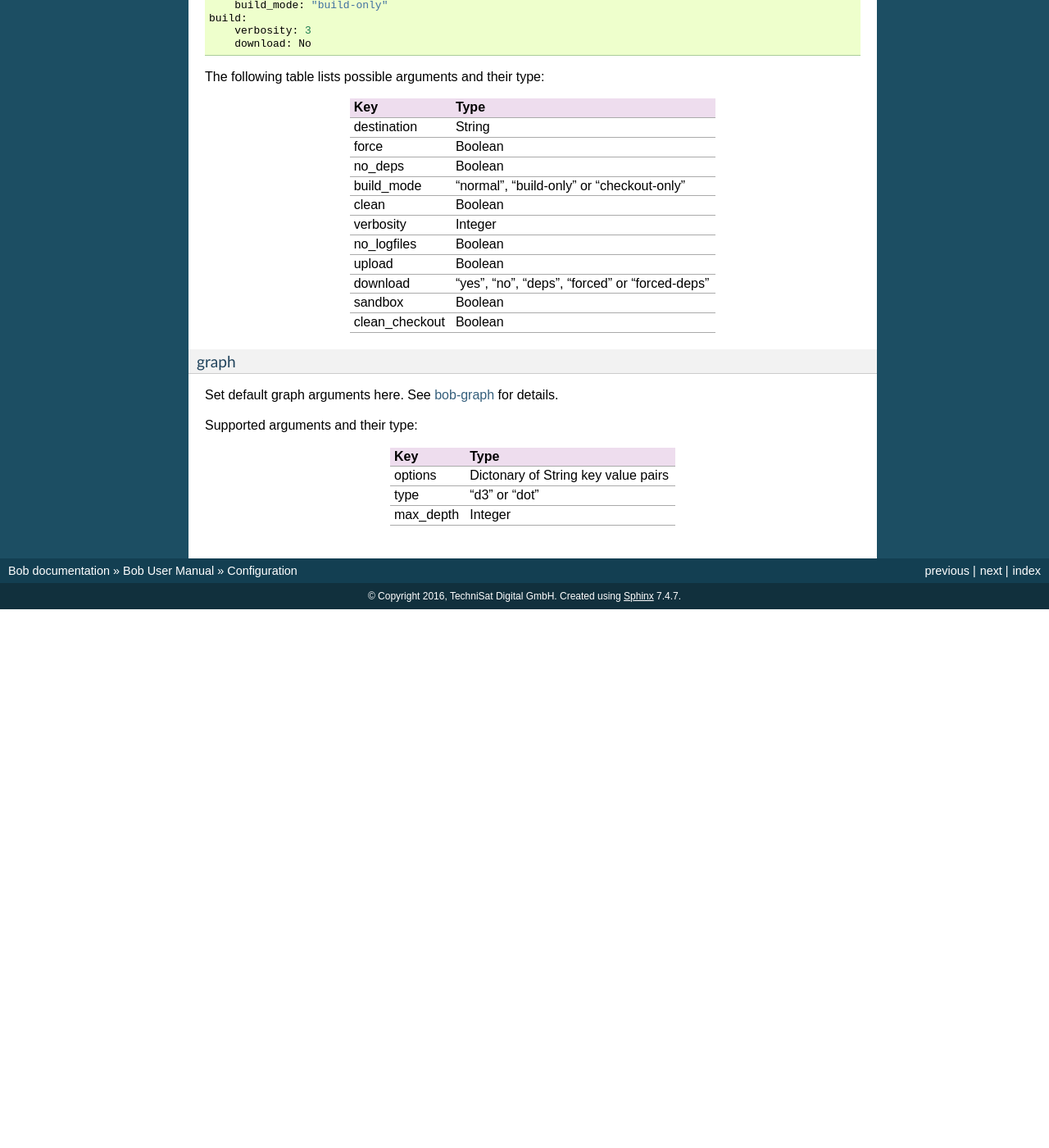
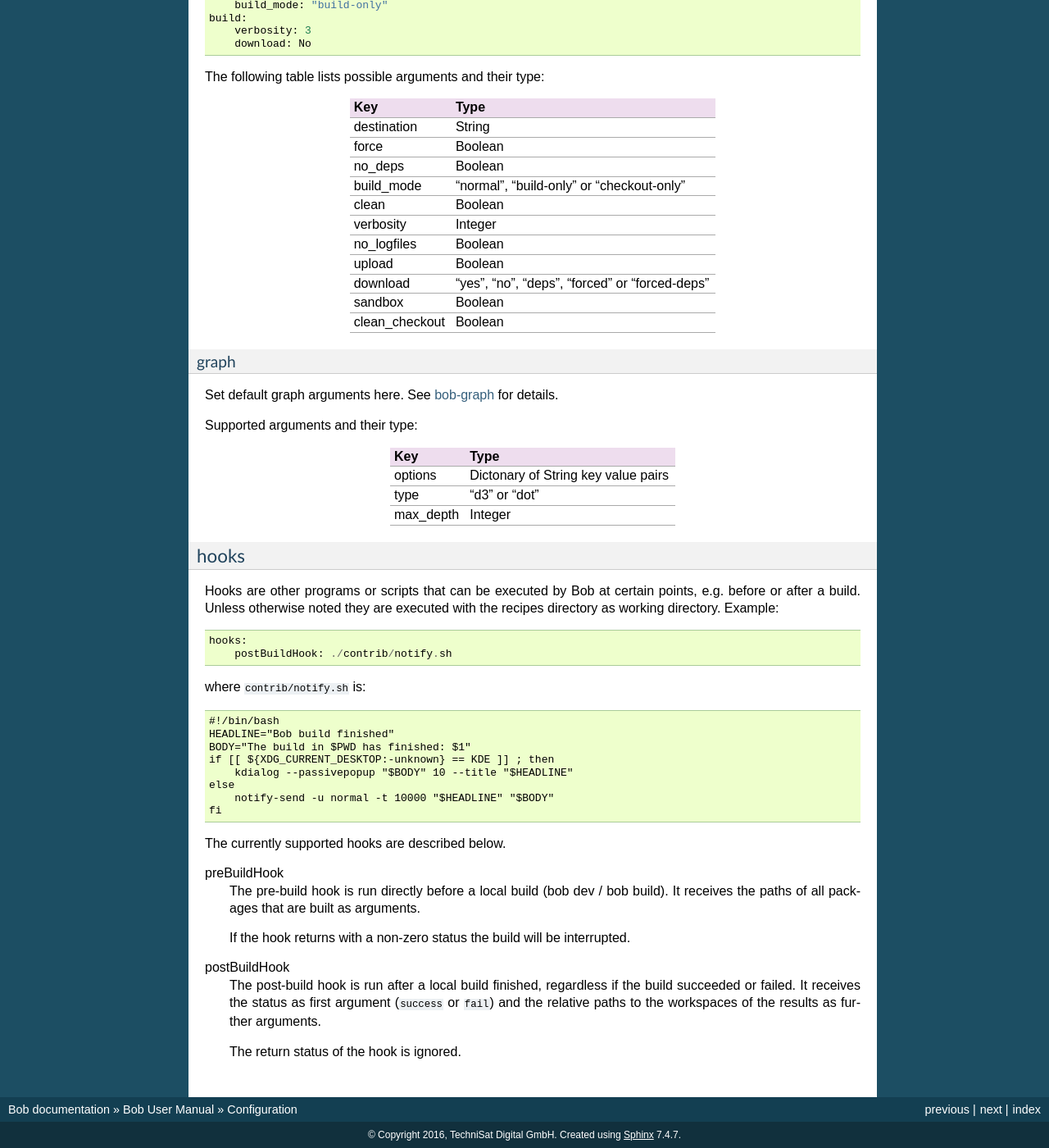
Before and after one commit to BobBuildTool/bob, a Sphinx documentation site: the page built from doc/manual/configuration.rst, in a window 1280 px wide and 1400 px high, scrolled down 20434 px. Shown: the whole window at 82% size. Built offline with Sphinx 7.4.7, drawn with Linux system fonts in a browser that asks for light colours; formulas are drawn with MathJax 3; the version number could not be read and is left out; before the commit the page ends 21177 px from its top, so only the background shows below that.

Commit message:
doc: document pre/postBuildHook

```diff
--- a/doc/manual/configuration.rst
+++ b/doc/manual/configuration.rst
@@ -1332,3 +1332,40 @@ options         Dictonary of String key value pairs
 type            "d3" or "dot"
 max_depth       Integer
 =============== ===================================================================
+
+hooks
+~~~~~
+
+Hooks are other programs or scripts that can be executed by Bob at certain
+points, e.g. before or after a build. Unless otherwise noted they are executed
+with the recipes directory as working directory. Example::
+
+    hooks:
+        postBuildHook: ./contrib/notify.sh
+
+where ``contrib/notify.sh`` is::
+
+    #!/bin/bash
+    HEADLINE="Bob build finished"
+    BODY="The build in $PWD has finished: $1"
+    if [[ ${XDG_CURRENT_DESKTOP:-unknown} == KDE ]] ; then
+        kdialog --passivepopup "$BODY" 10 --title "$HEADLINE"
+    else
+        notify-send -u normal -t 10000 "$HEADLINE" "$BODY"
+    fi
+
+The currently supported hooks are described below.
+
+preBuildHook
+    The pre-build hook is run directly before a local build (bob dev / bob
+    build). It receives the paths of all packages that are built as arguments.
+
+    If the hook returns with a non-zero status the build will be interrupted.
+
+postBuildHook
+    The post-build hook is run after a local build finished, regardless if the
+    build succeeded or failed. It receives the status as first argument
+    (``success`` or ``fail``) and the relative paths to the workspaces of the
+    results as further arguments.
+
+    The return status of the hook is ignored.
```
